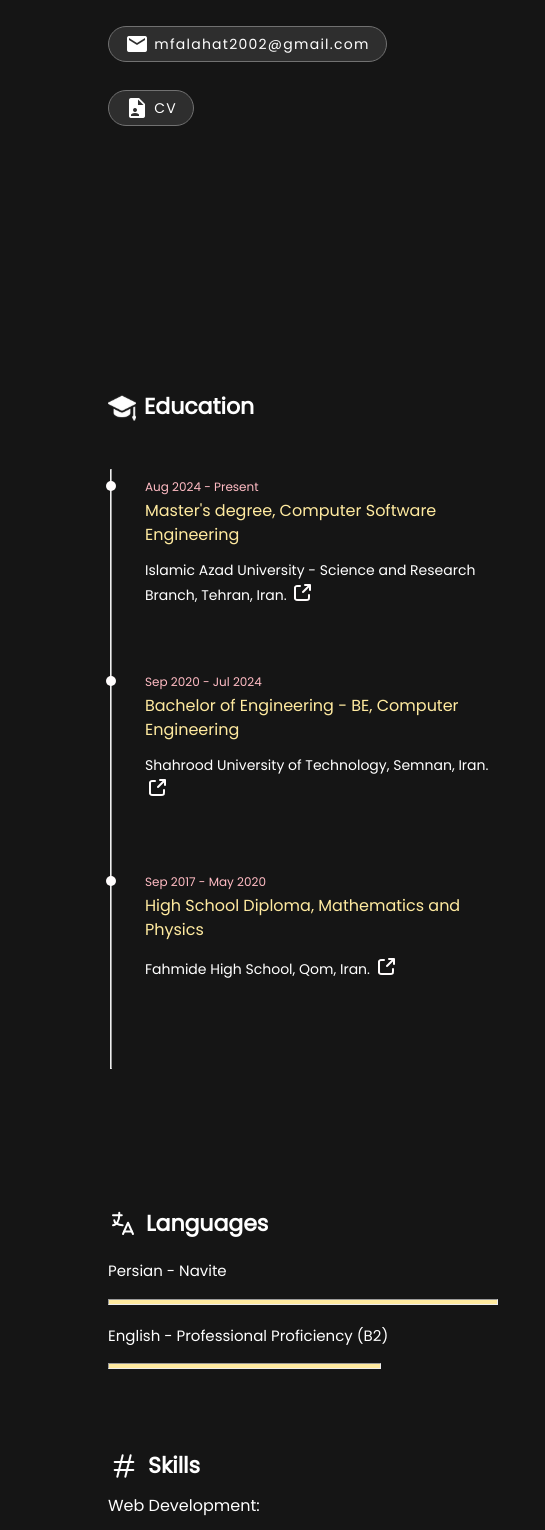
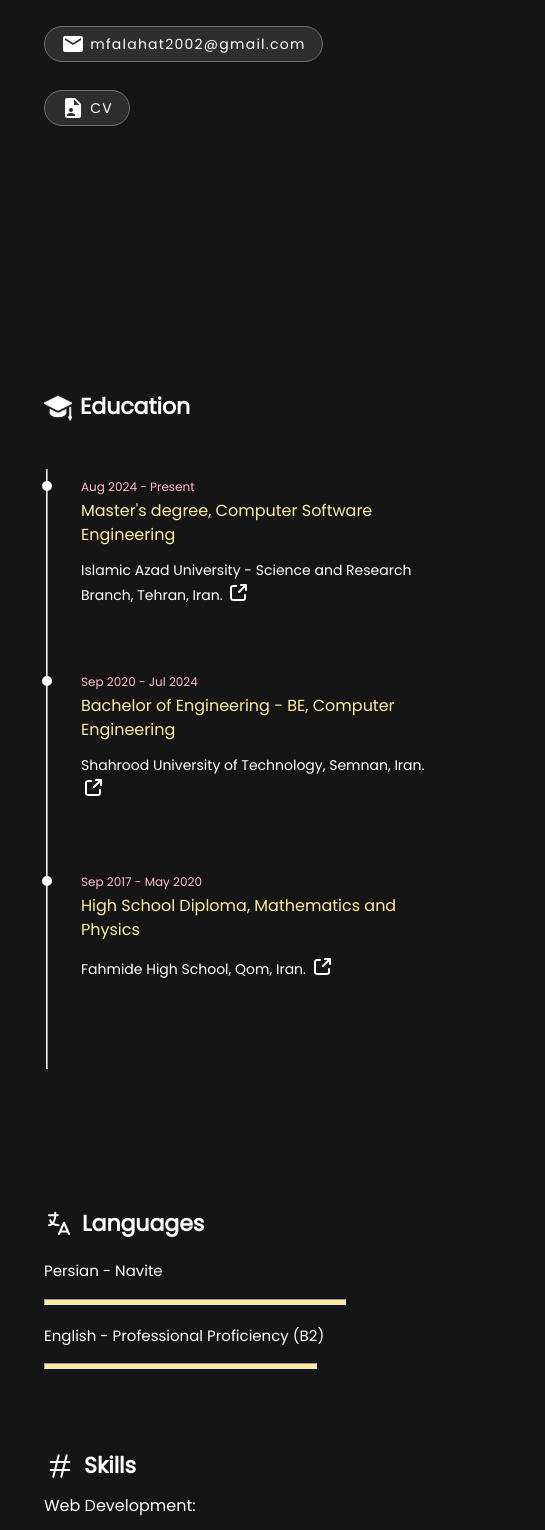
Before and after one commit to Mohammadflht/Personal-Portfolio, a Vue app: page /projects in a window 390 px wide. Shown: the part 434-1964 px from the top of the page, 545 px wide, since content can reach past the window. Built offline with nearby package versions, Linux system fonts and the light colour scheme.

Commit message:
Design: responsive for mobile devices...

```diff
--- a/src/pages/MainPage.vue
+++ b/src/pages/MainPage.vue
@@ -743,7 +743,7 @@ section {
     max-width: 1100px;
     height: auto;
     /* background-color: lightgray; */
-    margin-top: 3rem;
+    margin-top: 2rem;
 
     & img {
         width: auto;
@@ -843,8 +843,8 @@ section {
 
 @media only screen and (max-width: 480px) {
     section {
-        padding-left: 6rem;
-        padding-right: 10rem;
+        padding-left: 2rem;
+        padding-right: 2rem;
         margin-bottom: 0 !important;
 
         &:first-child {
@@ -880,7 +880,7 @@ section {
     .title-color {
         font-size: 22px !important;
         margin-top: 200px;
-        width: 100vw;
+        width: 100%;
     }
 
     .time-period {
@@ -918,12 +918,12 @@ section {
 
     .languageBox {
         & p {
-            width: 100vw;
+            width: 100%;
         }
 
         & hr {
             &:nth-child(2) {
-                width: 100vw !important;
+                width: 100% !important;
             }
 
             &:nth-child(4) {
@@ -937,7 +937,7 @@ section {
     }
 
     .skillsMainBox div {
-        width: 100vw;
+        width: 100%;
 
         & p {
             & button {
@@ -964,21 +964,21 @@ section {
 
     .project-title {
         font-size: 20px !important;
-        width: 100vw;
+        width: 100%;
     }
 
     .project-desc {
         font-size: 16px;
-        width: 100vw;
+        width: 100%;
     }
 
     .project-item img {
-        max-width: 100vw !important;
+        max-width: 100% !important;
     }
 
     .credit-text {
         text-wrap: nowrap;
-        margin-left: 200px;
+        font-size: 12px !important;
     }
 
     .lang {
```
